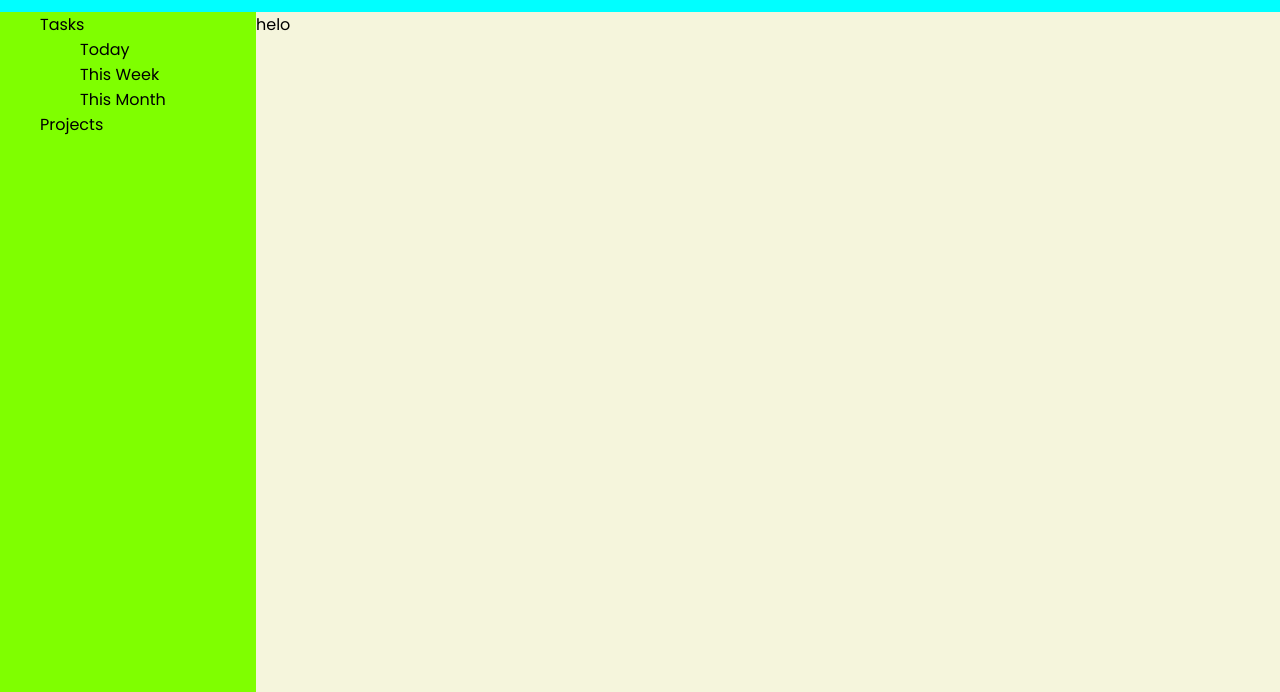
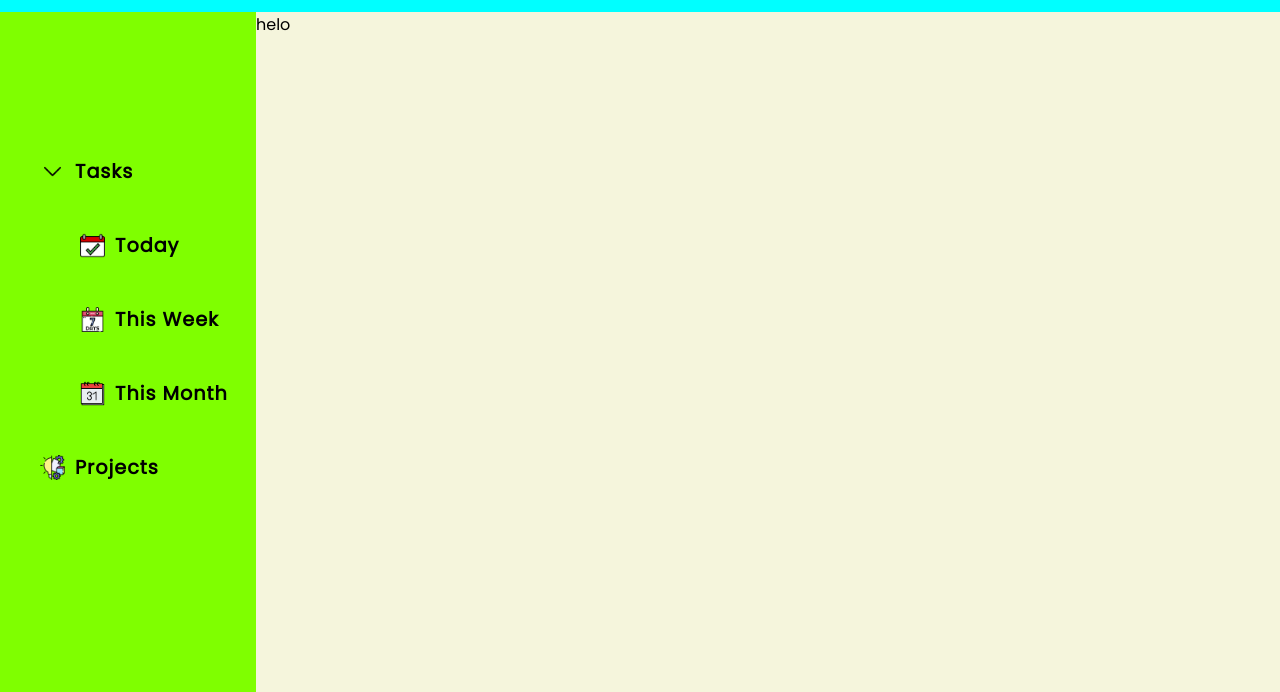
Before and after one commit to prabinbastakoti/Task-Manager, a website built with webpack: page src/home.html in a window 1280 px wide. Shown: the part 108-800 px from the top of the page. Built offline with nearby package versions, Linux system fonts and the light colour scheme.

Commit message:
Structure Basic Layout

```diff
--- a/src/home.html
+++ b/src/home.html
@@ -13,15 +13,11 @@
     <div class="container">
       <nav class="navigation">
         <ul>
-          <li>
-            Tasks
-            <ul>
-              <li>Today</li>
-              <li>This Week</li>
-              <li>This Month</li>
-            </ul>
-          </li>
-          <li>Projects</li>
+          <li class="navIcon tasks"><img id="tasksIcon" />Tasks</li>
+          <li class="navIcon nested"><img id="todayIcon" />Today</li>
+          <li class="navIcon nested"><img id="weekIcon" />This Week</li>
+          <li class="navIcon nested"><img id="monthIcon" />This Month</li>
+          <li class="navIcon"><img id="projectIcon" />Projects</li>
         </ul>
       </nav>
       <div class="itemsContainer">helo</div>
--- a/src/index.js
+++ b/src/index.js
@@ -2,3 +2,10 @@ import initialLoad from "./functions/initialLoad";
 import "./styles/homepage.css";
 
 initialLoad();
+
+const dropdownTasks = document.querySelector(".tasks");
+
+dropdownTasks.addEventListener("click", (e) => {
+  console.log(e.target);
+  console.log("Hello This is right target(i.e. Tasks dropdown item");
+});
--- a/src/pages/homepage.js
+++ b/src/pages/homepage.js
@@ -1,4 +1,14 @@
 import HeadingLogo from "../assets/favicon.svg";
+
+import task from "../assets/downarrow.png";
+
+import today from "../assets/today.png";
+
+import week from "../assets/thisweek.png";
+
+import month from "../assets/thismonth.png";
+
+import projects from "../assets/projects.png";
 
 const functions = (() => {
   const addImage = () => {
@@ -8,11 +18,31 @@ const functions = (() => {
     img.setAttribute("id", "logo");
     logo.appendChild(img);
   };
-  return { addImage };
+
+  const addIcons = () => {
+    const tasksIcon = document.getElementById("tasksIcon");
+    tasksIcon.src = task;
+
+    const todayIcon = document.getElementById("todayIcon");
+    todayIcon.src = today;
+
+    const weekIcon = document.getElementById("weekIcon");
+    weekIcon.src = week;
+
+    const monthIcon = document.getElementById("monthIcon");
+    monthIcon.src = month;
+
+    const projectIcon = document.getElementById("projectIcon");
+    projectIcon.src = projects;
+  };
+
+  return { addImage, addIcons };
 })();
 
 const homepage = () => {
   functions.addImage();
+
+  functions.addIcons();
 };
 
 export default homepage;
--- a/src/styles/homepage.css
+++ b/src/styles/homepage.css
@@ -19,7 +19,6 @@ body {
   letter-spacing: 1px;
   text-transform: uppercase;
   background-color: aqua;
-  font-size: 1rem;
 }
 
 .container {
@@ -28,15 +27,43 @@ body {
   grid-template-columns: 1fr 4fr;
 }
 
-.container ul {
-  margin: 0;
-}
-
-.container ul li {
-  list-style: none;
-}
-
 .navigation {
   height: calc(100vh - 15vh);
   background-color: chartreuse;
+  padding-top: 45%;
+  position: sticky;
 }
+
+.navigation ul {
+  margin: 0;
+  padding: 0;
+}
+
+.navigation ul li {
+  list-style: none;
+  font-size: 1.2rem;
+  font-weight: bolder;
+}
+
+.navigation ul li img {
+  width: 25px;
+}
+
+li.navIcon {
+  display: flex;
+  align-items: center;
+  gap: 10px;
+  margin-top: 15px;
+  cursor: pointer;
+  padding: 15px 0;
+  letter-spacing: 1px;
+  padding-left: 40px;
+}
+
+li.navIcon:hover {
+  background-color: blue;
+}
+
+li.nested {
+  padding-left: 80px;
+}
```
Also changed, not shown: dist/bundle2cd27d7914040170fcb6.js (added), dist/bundle379e7d5d1f2a51747ad5.js (deleted), dist/downarrow.png (added), dist/favicon.svg (added), dist/index.html, dist/projects.png (added), dist/thismonth.png (added), dist/thisweek.png (added), dist/today.png (added).
